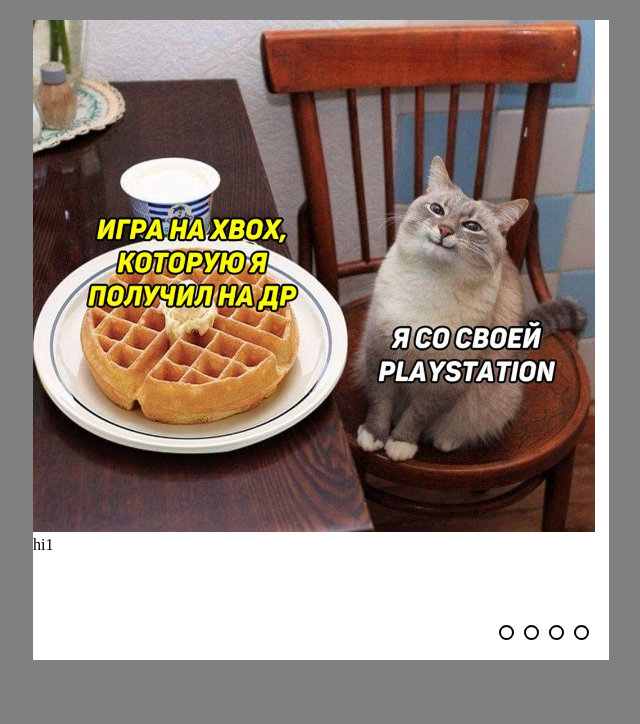
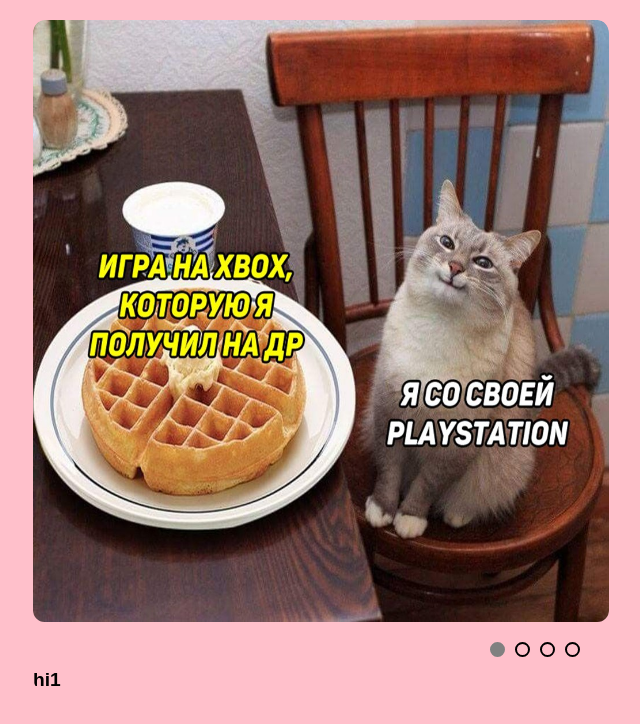
Before and after one commit to Honeychka/cssMemSlider, a plain HTML site: page cssMemSlider/index.html in a window 1280 px wide. Shown: the whole page, without its empty margins (319-959 px from the left). Drawn offline with Linux system fonts and the light colour scheme.

Commit message:
fix: fix problem with inputs (Sun, May 15, 2022 05:00:00 PM)

```diff
--- a/cssMemSlider/index.html
+++ b/cssMemSlider/index.html
@@ -10,33 +10,44 @@
 <body>
     <div class="container">
         <div class="slider">
-            <div class="navigation">
-                <label for="s1" class="navigation__item"></label>
-                <label for="s2" class="navigation__item"></label>
-                <label for="s3" class="navigation__item"></label>
-                <label for="s4" class="navigation__item"></label>
-            </div>
+
+            <input checked type="radio" name="slider" id="s1">
+			<input type="radio" name="slider" id="s2">
+			<input type="radio" name="slider" id="s3">
+			<input type="radio" name="slider" id="s4">
             <div class="slider__items">
-                <input type="radio" name="s" id="s1">
-                <input type="radio" name="s" id="s2">
-                <input type="radio" name="s" id="s3">
-                <input type="radio" name="s" id="s4">
                 <div class="item s1">
                     <img src="./img/1.jpg" alt="mem">
-                    <p class="item__text">hi1</p>
                 </div>
                 <div class="item">
                     <img src="./img/2.jpg" alt="mem">
-                    <p class="item__text">hi2</p>
                 </div>
                 <div class="item">
                     <img src="./img/3.jpg" alt="mem">
-                    <p class="item__text">hi3</p>
                 </div>
                 <div class="item">
                     <img src="./img/4.jpg" alt="mem">
-                    <p class="item__text">hi4</p>
                 </div>
+            </div>
+            <div class="slider__text">
+                <div class="item__text t1">
+                    <p>hi1</p>
+                </div>
+                <div class="item__text">
+                    <p>hi2</p>
+                </div>
+                <div class="item__text">
+                    <p>hi3</p>
+                </div>
+                <div class="item__text">
+                    <p>hi4</p>
+                </div>
+            </div>
+            <div class="navigation">
+                <label for="s1" class="navigation__item item1"></label>
+                <label for="s2" class="navigation__item item2"></label>
+                <label for="s3" class="navigation__item item3"></label>
+                <label for="s4" class="navigation__item item4"></label>
             </div>
         </div>
     </div>
--- a/cssMemSlider/style.css
+++ b/cssMemSlider/style.css
@@ -5,7 +5,7 @@
 }
 body{
     position: relative;
-    background-color: gray;
+    background-color: pink;
 }
 .container{
     position: relative;
@@ -13,11 +13,11 @@ body{
     align-items: center;
     justify-content: center;
     width: 45%;
-    height: 80vh;
-    background-color: #fff;
+    height: 70%;
     margin: 20px auto;
 }
 .slider{
+    border-radius: 2%;
     position: relative;
     overflow: hidden;
     max-width: 1000px;
@@ -33,17 +33,17 @@ body{
     transition: all 0.7s ease;
 }
 .item img{
+    border-radius: 2%;
     max-width: 100%;
-    height: 80%;
+    height: 100%;
 }
-.slider__items input{
-    position: absolute;
-    visibility: hidden;
+input{
+    display: none;
 }
 .navigation{
     position: absolute;
-    right: 20px;
-    bottom: 20px;
+    right: 5%;
+    bottom: 5%;
     display: flex;
     justify-content: center;
 }
@@ -59,15 +59,51 @@ body{
 .navigation__item:hover{
     background-color: black;
 }
-#s1:checked ~ .s1{
+#s1:checked ~ .slider__items> .s1{
     margin-left: 0;
 }
-#s2:checked ~ .s1{
+#s2:checked ~ .slider__items> .s1{
     margin-left: -25%;
 }
-#s3:checked ~ .s1{
+#s3:checked ~ .slider__items> .s1{
     margin-left: -50%;
 }
-#s4:checked ~ .s1{
+#s4:checked ~ .slider__items> .s1{
     margin-left: -75%;
 }
+#s1:checked ~ .slider__text> .t1{
+    margin-left: 0;
+}
+#s2:checked ~ .slider__text> .t1{
+    margin-left: -25%;
+}
+#s3:checked ~ .slider__text> .t1{
+    margin-left: -50%;
+}
+#s4:checked ~ .slider__text> .t1{
+    margin-left: -75%;
+}
+#s1:checked ~ .navigation> .item1,
+#s2:checked ~ .navigation> .item2,
+#s3:checked ~ .navigation> .item3,
+#s4:checked ~ .navigation> .item4{
+	background-color: gray !important;
+	border: 2px solid gray;
+}
+.slider__text{
+    width: 400%;
+    height: 100%;
+    display: flex;
+}
+.item__text{
+    margin-top: 2%;
+    color: black;
+    font-family: Arial, Helvetica, sans-serif;
+    font-weight: 600;
+    font-size: larger;
+    width: 10%;
+    transition: all 0.7s ease;
+}
+.item__text{
+    width: 80%;
+}
```
